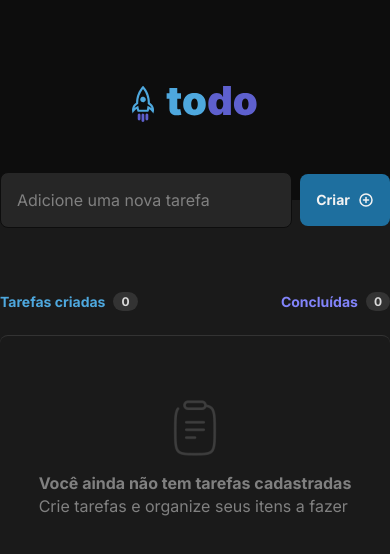
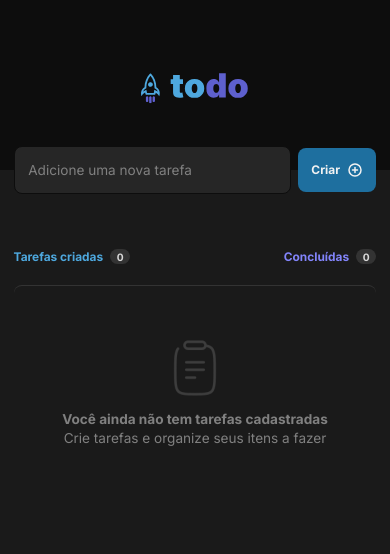
Before and after one commit to Azanniel/todo-ignite, a React (Vite) app: page / in a window 390 px wide. Shown: the top 554 px of the page. Built offline with nearby package versions, Linux system fonts and the light colour scheme.

Commit message:
📱 add responsive for mobile devices

```diff
--- a/src/App.module.css
+++ b/src/App.module.css
@@ -84,6 +84,7 @@
   font-size: 1rem;
   line-height: 1.4;
   color: var(--gray-300);
+  text-align: center;
 }
 
 .tasks .empty p > strong {
@@ -100,3 +101,13 @@
   flex-direction: column;
   gap: 0.75rem;
 }
+
+@media (max-width: 736px) {
+  html {
+    font-size: 85%;
+  }
+
+  .container {
+    padding: 0px 1rem;
+  }
+}
```
